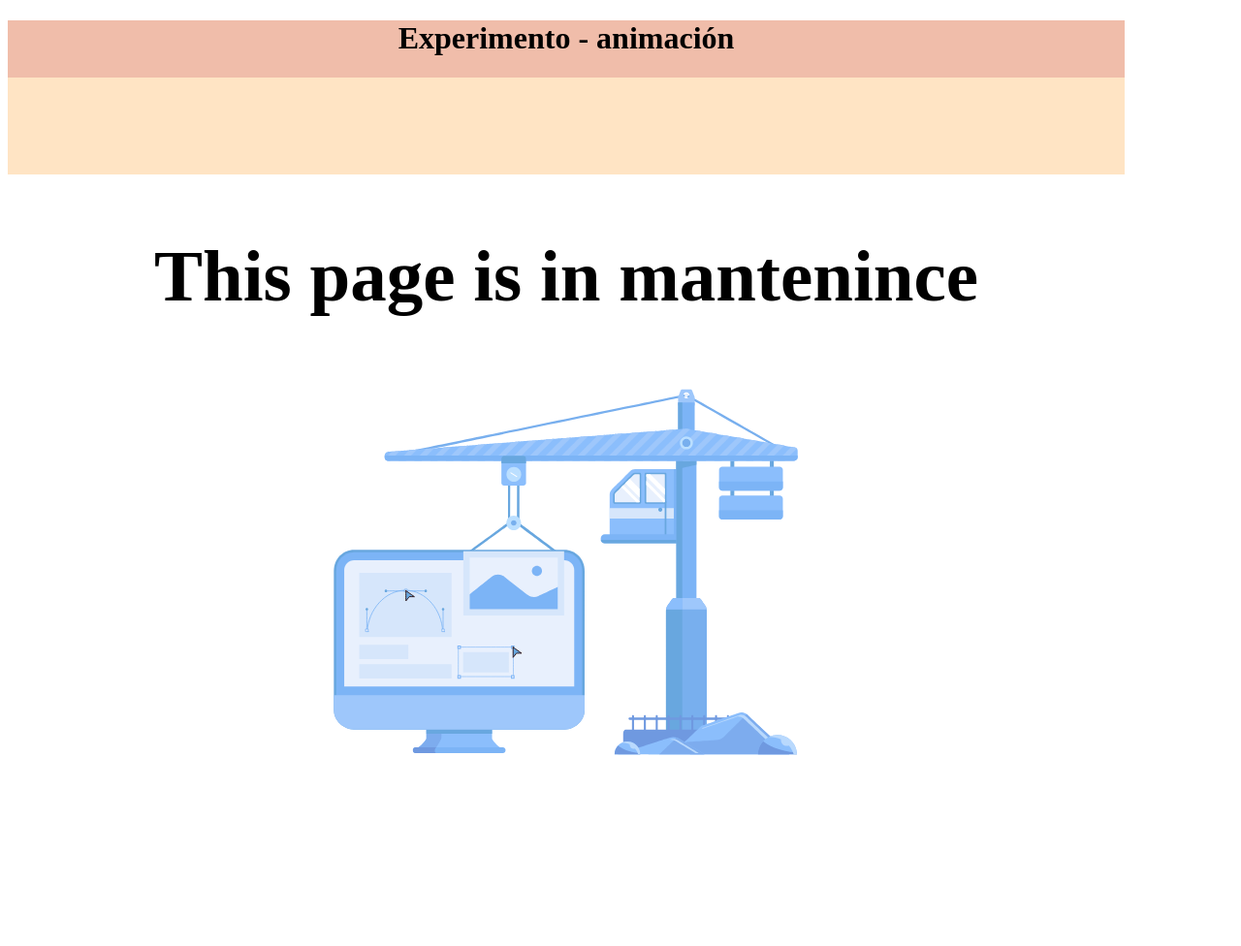
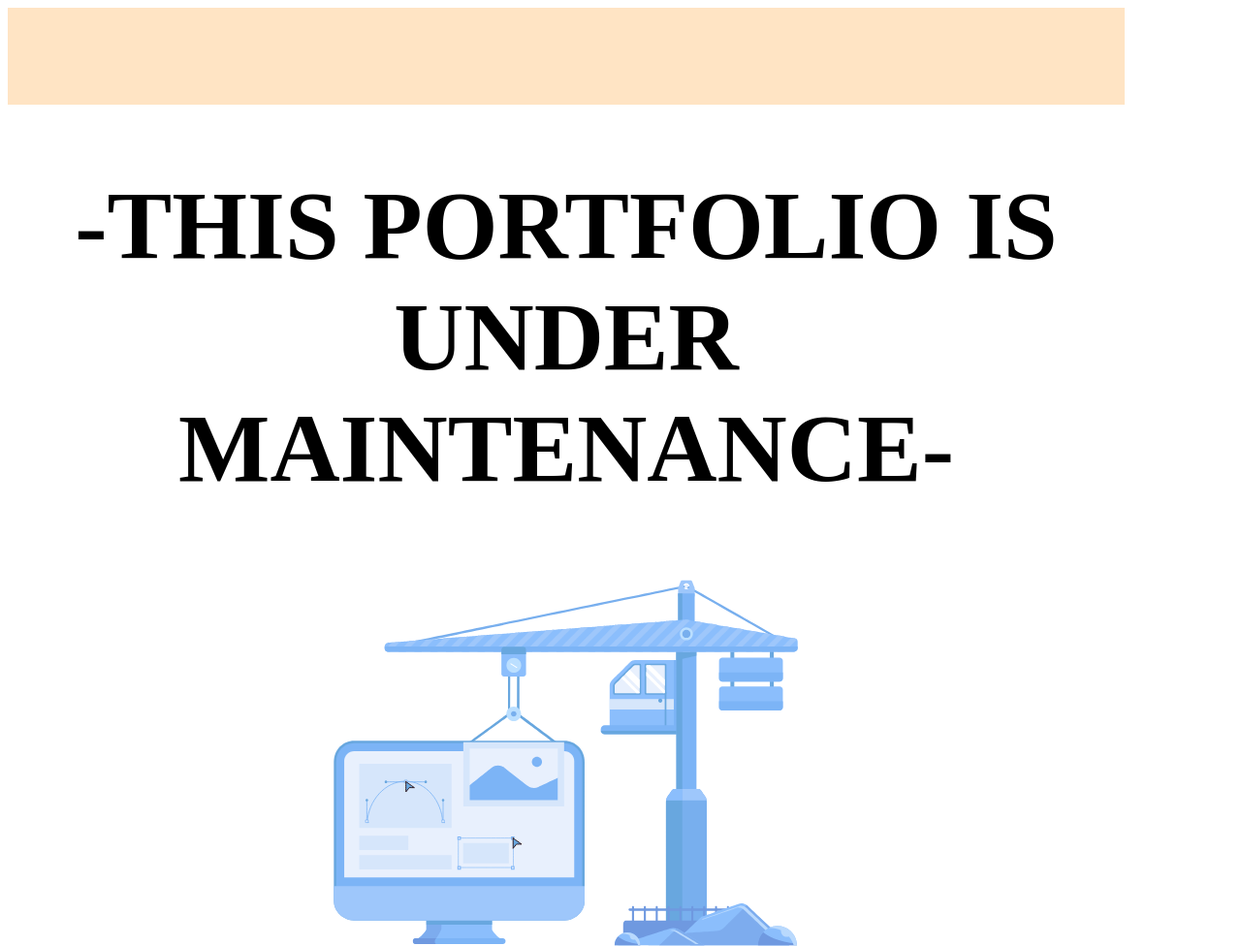
Before and after one commit to SacsesOg/SacsesOg.github.io, a plain HTML site: page index.html in a window 1280 px wide. Shown: the whole page at 97% size. Before the commit the page ends 802 px from the top, so only its background shows below. Drawn offline with nearby package versions, Linux system fonts and the light colour scheme; no server answers.

Commit message:
Update index.html

```diff
--- a/index.html
+++ b/index.html
@@ -12,16 +12,14 @@
 <body>
     <header>
         <div class="capi">
-            <h1>Experimento - animación</h1>
             <div id="lottie"></div>
         </div>
         <div id="lottie2">
-            <h2>This page is in mantenince</h2>
+            <h1> -THIS PORTFOLIO IS UNDER MAINTENANCE- </h1>
         </div>
     </header>
 
     <script src="https://cdnjs.cloudflare.com/ajax/libs/bodymovin/5.9.6/lottie.min.js" integrity="sha512-yAr4fN9WZH6hESbOwoFZGtSgOP+LSZbs/JeoDr02pOX4yUFfI++qC9YwIQXIGffhnzliykJtdWTV/v3PxSz8aw==" crossorigin="anonymous" referrerpolicy="no-referrer"></script>
     <script src="/js/animacion.js"></script>
 </body>
-
 </html>
```
